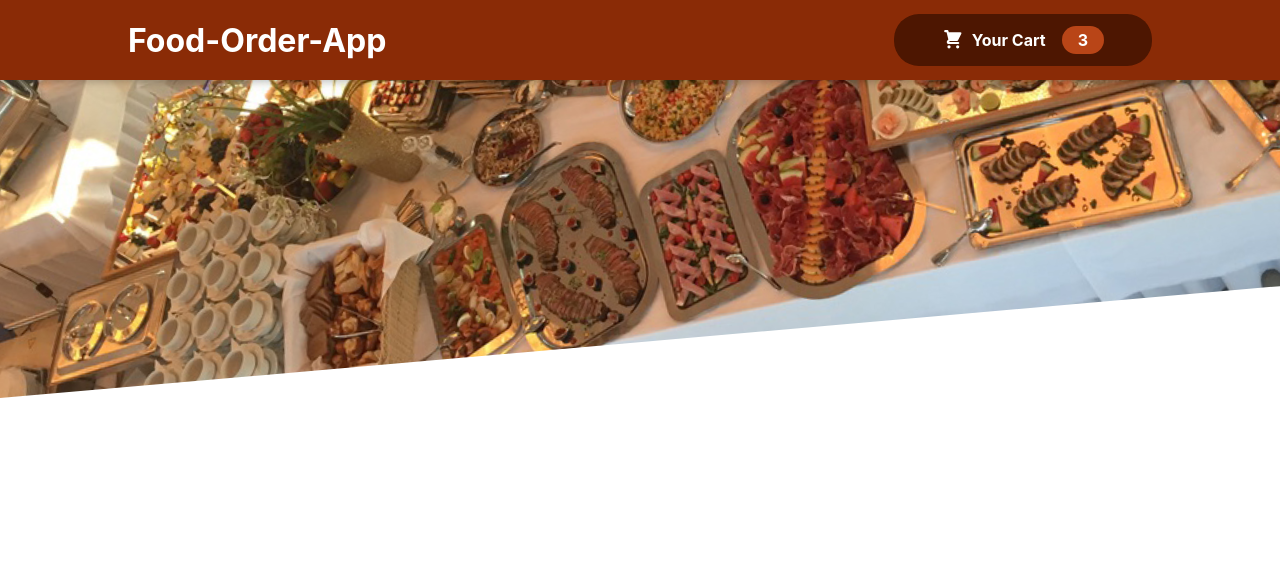
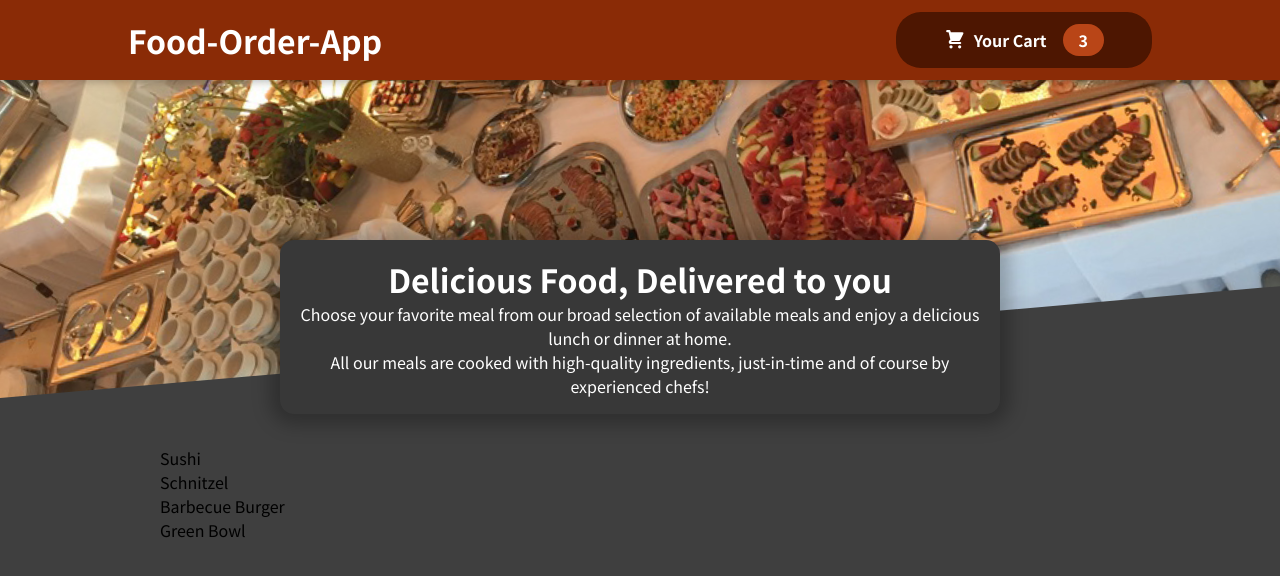
Before and after one commit to kishan-aghera/food-order-app, a React (Create React App) app: page / in a window 1280 px wide. Shown: the top 576 px of the page. Built offline with nearby package versions, Linux system fonts and the light colour scheme.

Commit message:
Added Meals component

```diff
--- a/src/App.js
+++ b/src/App.js
@@ -3,11 +3,15 @@
 import './App.css';
 
 import Header from './components/Layout/Header';
+import Meals from './components/Meals/Meals';
 
 const App = () => {
   return (
     <Fragment>
       <Header />
+      <main>
+        <Meals />
+      </main>
     </Fragment>
   );
 }
--- /dev/null
+++ b/src/components/Meals/AvailableMeals.js
@@ -0,0 +1,45 @@
+import React from 'react';
+
+import classes from './AvailableMeals.module.css';
+
+const DUMMY_MEALS = [
+  {
+    id: 'm1',
+    name: 'Sushi',
+    description: 'Finest fish and veggies',
+    price: 22.99,
+  },
+  {
+    id: 'm2',
+    name: 'Schnitzel',
+    description: 'A german specialty!',
+    price: 16.5,
+  },
+  {
+    id: 'm3',
+    name: 'Barbecue Burger',
+    description: 'American, raw, meaty',
+    price: 12.99,
+  },
+  {
+    id: 'm4',
+    name: 'Green Bowl',
+    description: 'Healthy...and green...',
+    price: 18.99,
+  },
+];
+
+
+const AvailableMeals =() => {
+  const mealsList = DUMMY_MEALS.map((meal) => <li>{meal.name}</li>);
+
+  return (
+    <section className={classes.meals}>
+      <ul>
+        {mealsList}
+      </ul>
+    </section>
+  )
+}
+
+export default AvailableMeals;
--- /dev/null
+++ b/src/components/Meals/AvailableMeals.module.css
@@ -0,0 +1,24 @@
+.meals {
+  max-width: 60rem;
+  width: 90%;
+  margin: 2rem auto;
+  animation: meals-appear 1s ease-out forwards;
+}
+
+.meals ul {
+  list-style: none;
+  margin: 0;
+  padding: 0;
+}
+
+@keyframes meals-appear {
+  from {
+    opacity: 0;
+    transform: translateY(3rem);
+  }
+
+  to {
+    opacity: 1;
+    transform: translateY(0);
+  }
+}
--- /dev/null
+++ b/src/components/Meals/Meals.js
@@ -0,0 +1,15 @@
+import React, { Fragment } from 'react';
+
+import MealsSummary from './MealsSummary';
+import AvailableMeals from './AvailableMeals';
+
+const Meals = () => {
+  return (
+    <Fragment>
+      <MealsSummary />
+      <AvailableMeals />
+    </Fragment>
+  )
+}
+
+export default Meals;
--- /dev/null
+++ b/src/components/Meals/MealsSummary.js
@@ -0,0 +1,21 @@
+import React from 'react';
+
+import classes from './MealsSummary.module.css';
+
+const MealsSummary = () => {
+  return (
+    <section className={classes.summary}>
+      <h2>Delicious Food, Delivered to you</h2>
+      <p>
+        Choose your favorite meal from our broad selection of available meals
+        and enjoy a delicious lunch or dinner at home.
+      </p>
+      <p>
+        All our meals are cooked with high-quality ingredients, just-in-time and
+        of course by experienced chefs!
+      </p>
+    </section>
+  )
+}
+
+export default MealsSummary;
--- /dev/null
+++ b/src/components/Meals/MealsSummary.module.css
@@ -0,0 +1,18 @@
+.summary {
+  text-align: center;
+  max-width: 45rem;
+  width: 90%;
+  margin: auto;
+  margin-top: -10rem;
+  position: relative;
+  background-color: #383838;
+  color: white;
+  border-radius: 14px;
+  padding: 1rem;
+  box-shadow: 0 1px 18px 10px rgba(0, 0, 0, 0.25);
+}
+
+.summary h2 {
+  font-size: 2rem;
+  margin-top: 0;
+}
--- a/src/index.css
+++ b/src/index.css
@@ -1,13 +1,14 @@
+@import url('https://fonts.googleapis.com/css2?family=Noto+Sans+JP:wght@400;700&display=swap');
+
+* {
+  box-sizing: border-box;
+}
+
+html {
+  font-family: 'Noto Sans JP', sans-serif;
+}
+
 body {
   margin: 0;
-  font-family: -apple-system, BlinkMacSystemFont, 'Segoe UI', 'Roboto', 'Oxygen',
-    'Ubuntu', 'Cantarell', 'Fira Sans', 'Droid Sans', 'Helvetica Neue',
-    sans-serif;
-  -webkit-font-smoothing: antialiased;
-  -moz-osx-font-smoothing: grayscale;
+  background-color: #3f3f3f;
 }
-
-code {
-  font-family: source-code-pro, Menlo, Monaco, Consolas, 'Courier New',
-    monospace;
-}
```
